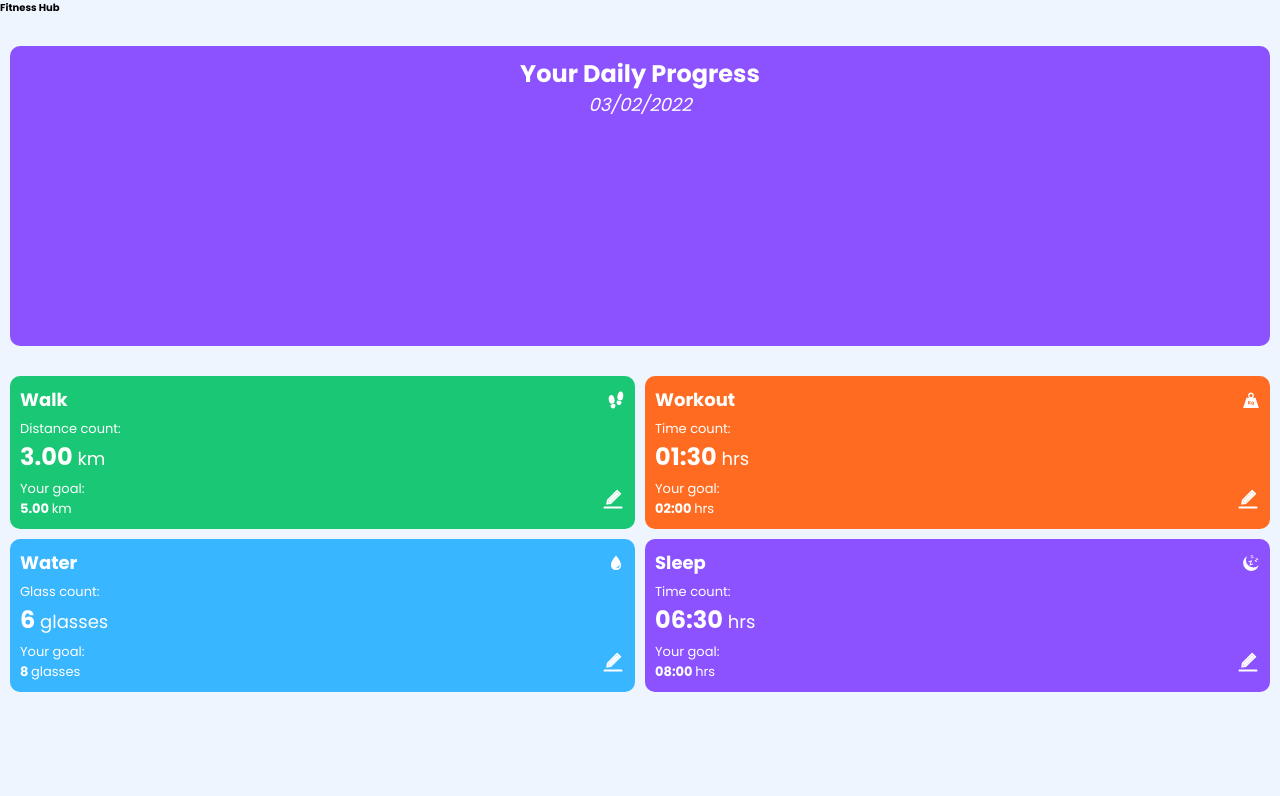
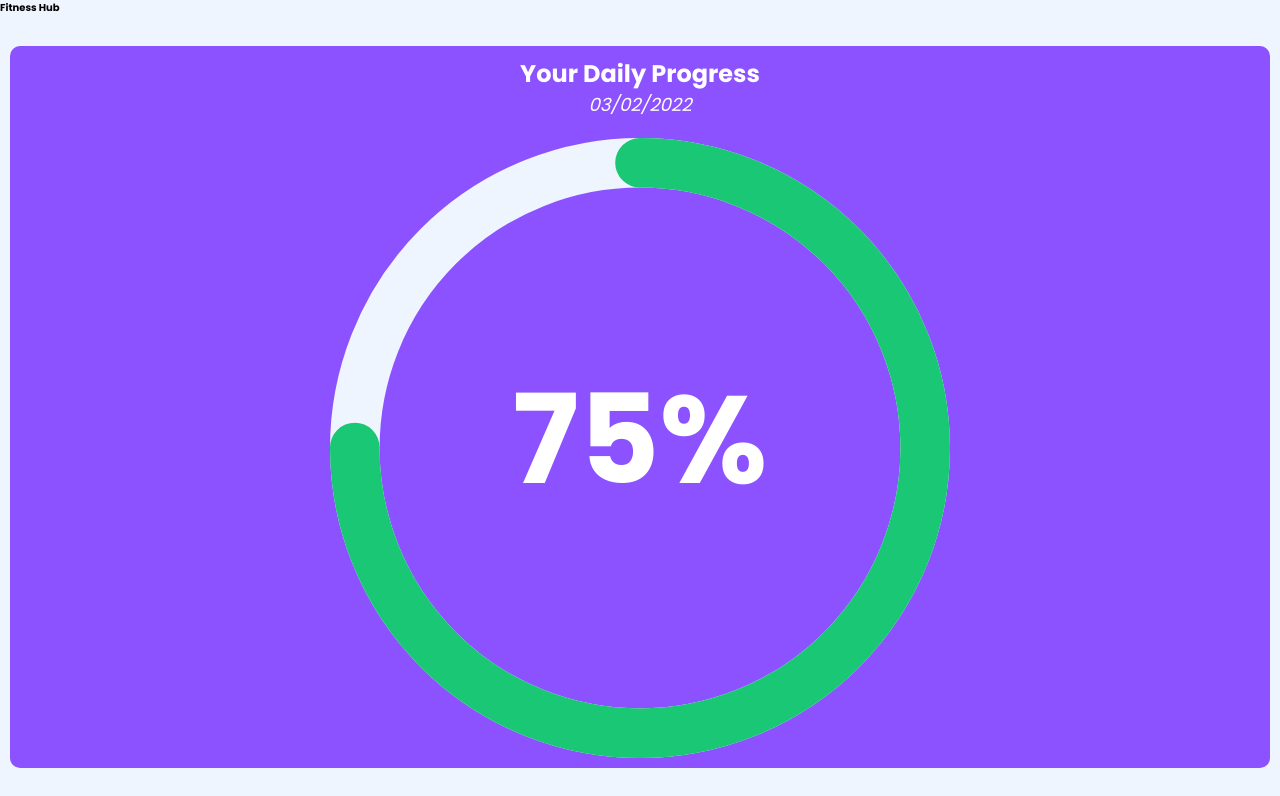
Before and after one commit to vanshp0272/fitness-hub, a React (Create React App) app: page / in a window 1280 px wide. Shown: the top 796 px of the page. Built offline with nearby package versions, Linux system fonts and the light colour scheme.

Commit message:
Add Progressbar component to global card

```diff
--- a/package.json
+++ b/package.json
@@ -7,6 +7,7 @@
     "@testing-library/react": "^12.1.2",
     "@testing-library/user-event": "^13.5.0",
     "react": "^17.0.2",
+    "react-circular-progressbar": "^2.0.4",
     "react-dom": "^17.0.2",
     "react-icons": "^4.3.1",
     "react-scripts": "5.0.0",
--- a/src/components/GlobalProgressCard.css
+++ b/src/components/GlobalProgressCard.css
@@ -2,3 +2,25 @@
     width: 100%;
     min-height: 300px;
 }
+
+.card__progress {
+    width: 50%;
+    height: 50%;
+    position: relative;
+    margin-top: 2em;
+    left: 50%;
+    transform: translateX(-50%);
+}
+
+.CircularProgressbar .CircularProgressbar-text {
+    fill: white;
+    font-weight: 800;
+}
+
+.CircularProgressbar .CircularProgressbar-path {
+    stroke: var(--accent-color);
+}
+
+.CircularProgressbar .CircularProgressbar-trail {
+    stroke: var(--light-bg-color);
+}
--- a/src/components/GlogalProgressCard.js
+++ b/src/components/GlogalProgressCard.js
@@ -1,13 +1,25 @@
 import React from 'react';
+import { getCurrentDate } from '../utils';
+import { CircularProgressbar } from 'react-circular-progressbar';
+import 'react-circular-progressbar/dist/styles.css';
 import './GlobalProgressCard.css';
-import { getCurrentDate } from '../utils';
 
 export default function GlogalProgressCard() {
+
+  const getGlobalProgress = () => {
+    // TODO: Make this function dynamic when implementing logic
+    return 75;
+  }
 
   return (
     <article className="card card--purple card--global">
       <div className="text text--big text--bold text--center">Your Daily Progress</div>
       <div className="text text--med text--center text--italic">{getCurrentDate()}</div>
+
+      <div className="card__progress">
+        <CircularProgressbar value={getGlobalProgress()} text={`${getGlobalProgress()}%`} />
+      </div>
+
     </article>
   );
 }
```
Also changed, not shown: 1 other file (tests, documents, lock files or other folders).
